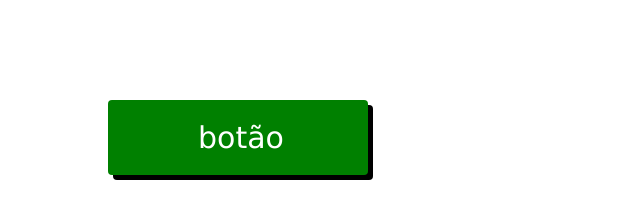
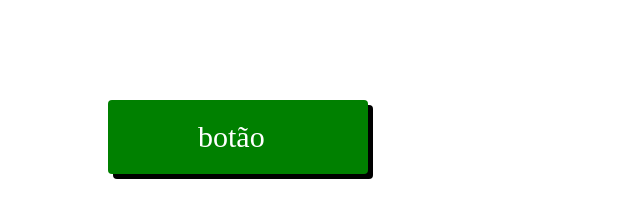
Before and after one commit to rafaells123/cv.html, a plain HTML site: page index.html in a window 1280 px wide. Shown: the whole page, without its empty margins (0-640 px from the left). Drawn offline with Linux system fonts and the light colour scheme.

Commit message:
Update index.html

```diff
--- a/index.html
+++ b/index.html
@@ -5,7 +5,7 @@
 <body>
 
 <div
-style="background-color:green ; border-radius:4px ; padding:20px 90px; margin:100px;font-size:30px ;box-shadow:5px 5px black; width: 80px;font-family: verdana;color:white">
+style="background-color:green ; border-radius:4px ; padding:20px 90px; margin:100px;font-size:30px ;box-shadow:5px 5px black; width: 80px;font-family: times-new-roman;color:white">
 
 bot&#227;o
 </div>
```
